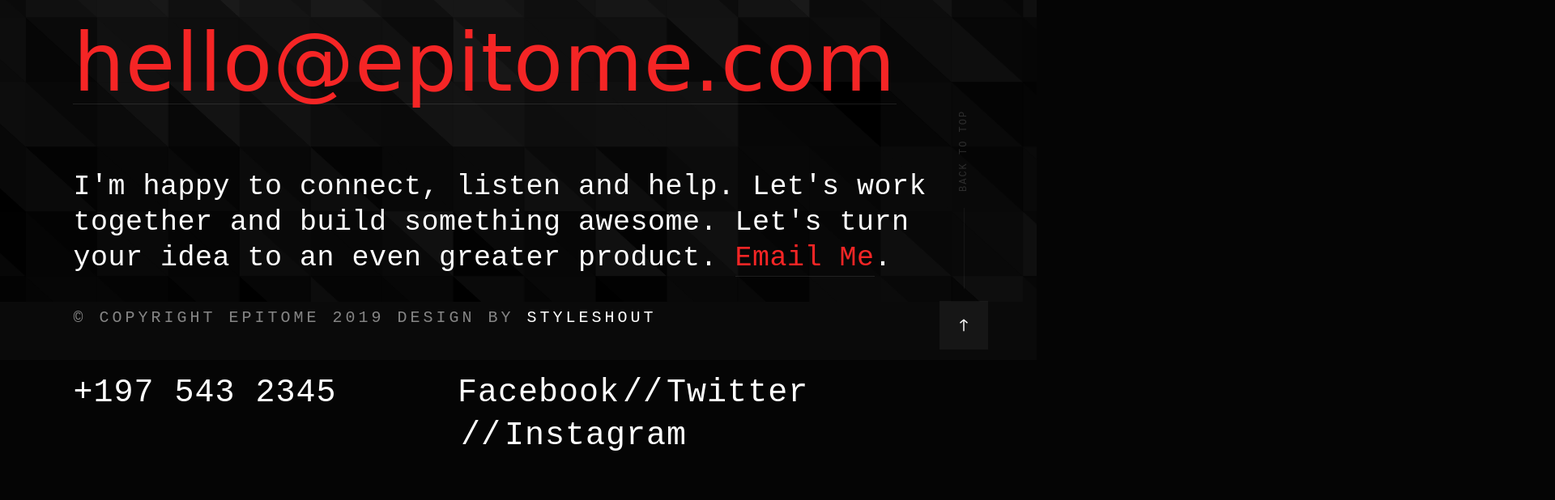
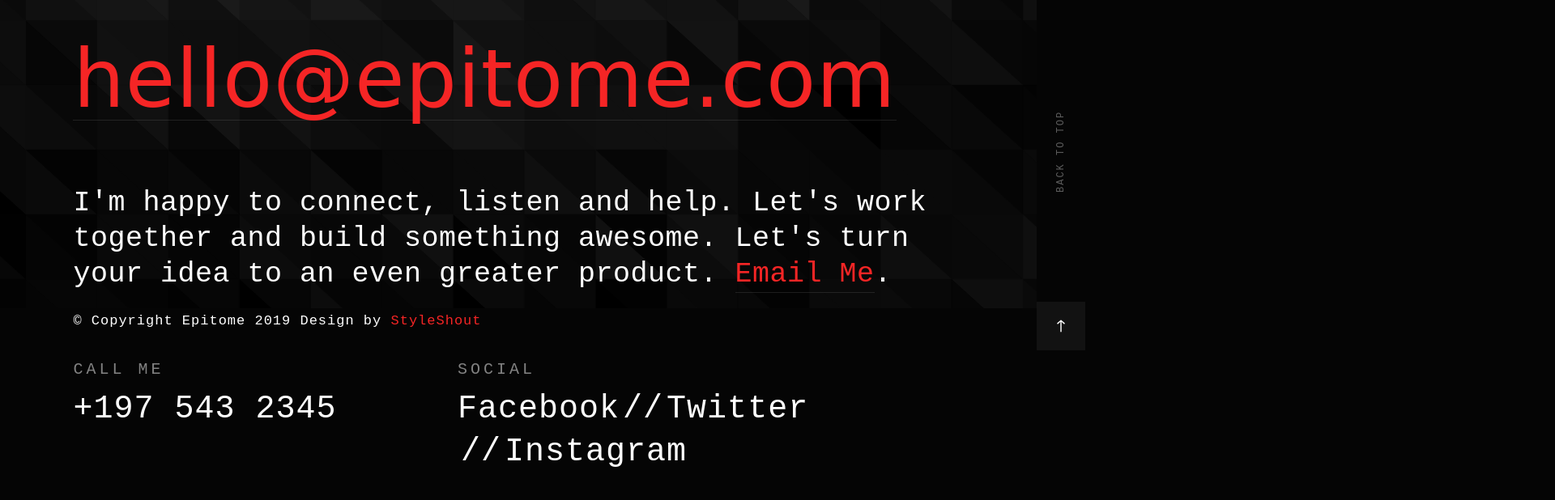
Before and after one commit to jdhruv1503/portfolio-website, a plain HTML site: page styles.html in a window 1280 px wide. Shown: the part 7397-8015 px from the top of the page at 81% size, 1920 px wide, since content can reach past the window. Drawn offline with Linux system fonts and the light colour scheme; a web font is replaced by a local one.

Commit message:
fixed back to top button

```diff
--- a/css/main.css
+++ b/css/main.css
@@ -2924,7 +2924,7 @@ input::-moz-focus-inner {
 
  .s-contact {
   width: 100%;
-  height: 95vh;
+  height: 100vh;
   min-height: 792px;
 
   background-image: url(../images/intro-bg.svg);
@@ -2939,7 +2939,7 @@ input::-moz-focus-inner {
 }
 
 .s-contact {
-  padding-top: 9rem;
+  padding-top: 11rem;
   padding-bottom: 3.2rem;
 }
 
@@ -3101,32 +3101,6 @@ input::-moz-focus-inner {
 
 }
 
-
-
-/* ===================================================================
- * # footer
- *
- * ------------------------------------------------------------------- */
-footer {
-  line-height: 2;
-  padding-top: 0;
-  padding-bottom: 3.2rem;
-  background-color: #0a0a0a;
-
-  font-family: "IBM Plex Mono", monospace;
-  font-weight: 200;
-  font-size: 2rem;
-  text-transform: uppercase;
-  letter-spacing: .4rem;
-  color: rgba(255, 255, 255, 0.5);
-  position: relative;
-}
-
-footer a,
-footer a:visited {
-  color: #ffffff;
-}
-
 /* -------------------------------------------------------------------
  * ## copyright
  * ------------------------------------------------------------------- */
@@ -3161,9 +3135,9 @@ footer a:visited {
  * ## go to top
  * ------------------------------------------------------------------- */
 .ss-go-top {
-  position: absolute;
-  top: -1px;
-  right: 6rem;
+  position: relative;
+  left: 100%;
+  bottom: 5vh;
   z-index: 2;
 }
 
@@ -3199,7 +3173,7 @@ footer a:visited {
   display: block;
   width: 1px;
   height: 100px;
-  background-color: rgba(255, 255, 255, 0.05);
+  background-color: rgba(255, 255, 255, 0.25);
   position: absolute;
   top: -115px;
   left: 50%;
@@ -3214,7 +3188,7 @@ footer a:visited {
   line-height: 30px;
   text-transform: uppercase;
   letter-spacing: .2rem;
-  color: rgba(255, 255, 255, 0.15);
+  color: rgba(255, 255, 255, 0.35);
   transition: all 0.5s;
   -webkit-transform: rotate(-90deg);
   transform: rotate(-90deg);
```
Also changed, not shown: index.html (line endings or trailing spaces).
